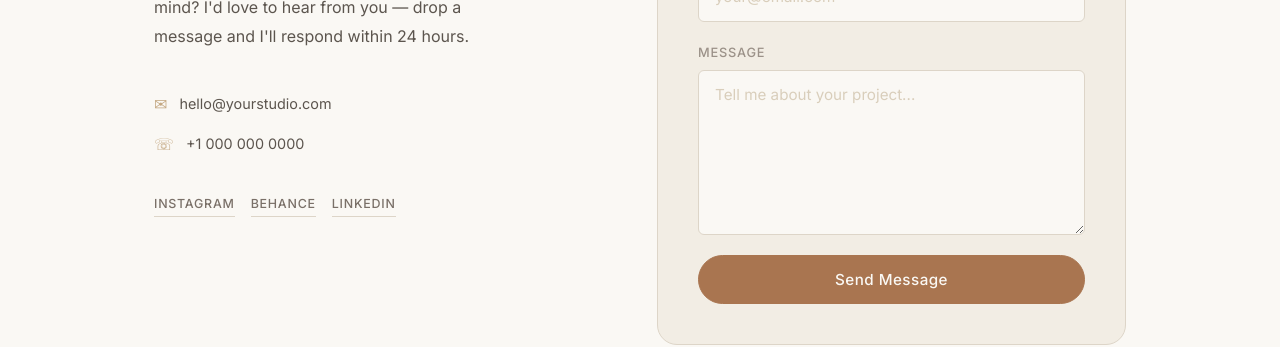
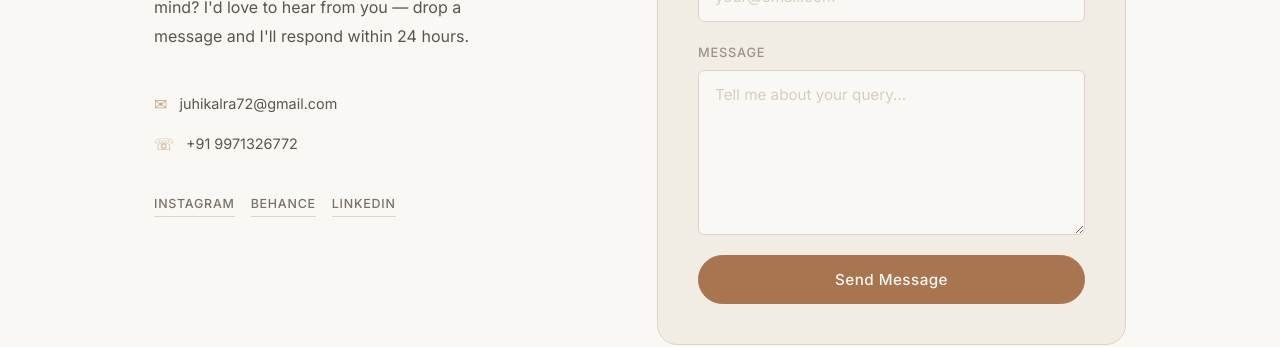
Before and after one commit to aroramohit213/TMS, a React (Vite) app: page / in a window 1280 px wide. Shown: the part 5003-5350 px from the top of the page. Built offline with nearby package versions, Linux system fonts and the light colour scheme.

Commit message:
Update contact information in Contact.jsx

```diff
--- a/src/components/Contact.jsx
+++ b/src/components/Contact.jsx
@@ -30,13 +30,13 @@ export default function Contact() {
           </p>
 
           <div className="contact__details reveal">
-            <a href="mailto:hello@yourstudio.com" className="contact__detail">
+            <a href="mailto:juhikalra72@gmail.com" className="contact__detail">
               <span className="contact__detail-icon">✉</span>
-              hello@yourstudio.com
+              juhikalra72@gmail.com
             </a>
-            <a href="tel:+10000000000" className="contact__detail">
+            <a href="tel:+919971326772" className="contact__detail">
               <span className="contact__detail-icon">☏</span>
-              +1 000 000 0000
+              +91 9971326772
             </a>
           </div>
 
@@ -88,7 +88,7 @@ export default function Contact() {
                   id="message"
                   name="message"
                   rows={6}
-                  placeholder="Tell me about your project..."
+                  placeholder="Tell me about your query..."
                   value={form.message}
                   onChange={handleChange}
                   required
```
